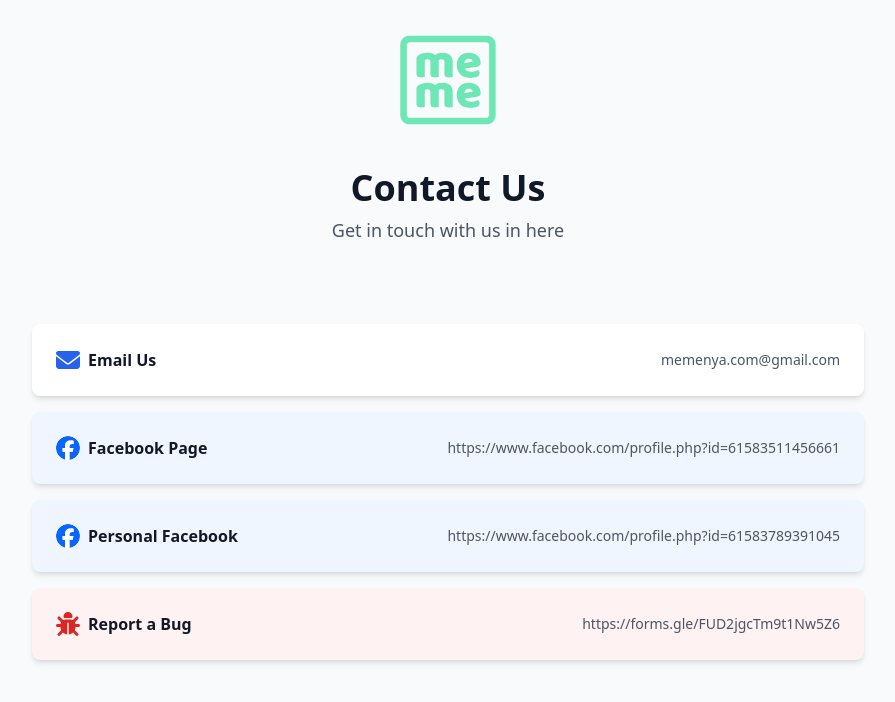
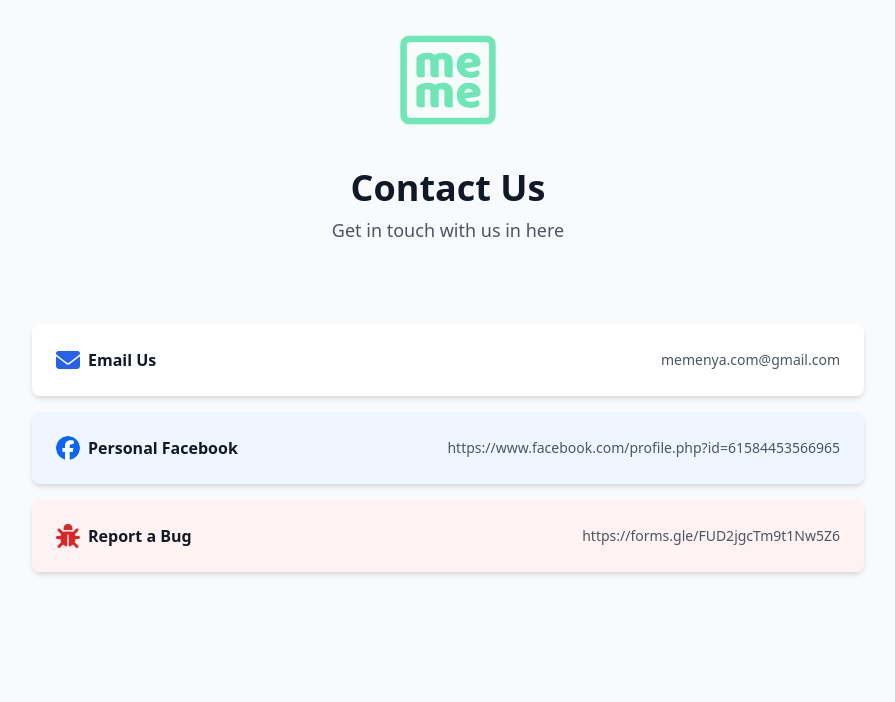
Before and after one commit to hoangnam312/MEME_CLIENT, a React (Vite) app: page /contact-us in a window 1280 px wide. Shown: the top 702 px of the page, without its empty margins (192-1087 px from the left). Built offline with nearby package versions, Linux system fonts and the light colour scheme; no server answers; what prettier-plugin-tailwindcss would draw is missing.

Commit message:
fix(ContactUs): update Facebook personal link and comment out deprecated page link

```diff
--- a/src/containers/ContactUs/ContactUs.tsx
+++ b/src/containers/ContactUs/ContactUs.tsx
@@ -24,20 +24,20 @@ const ContactUs: React.FC = () => {
 			iconColor: 'text-blue-600 dark:text-blue-400',
 			hoverColor: 'hover:bg-gray-50 dark:hover:bg-white/20',
 		},
-		{
-			icon: <FacebookIcon />,
-			label: t('contactUs.facebookPage'),
-			value: 'https://www.facebook.com/profile.php?id=61583511456661',
-			link: 'https://www.facebook.com/profile.php?id=61583511456661',
-			bgColor: 'bg-blue-50 dark:bg-blue-900/20',
-			iconColor: 'text-blue-600 dark:text-blue-400',
-			hoverColor: 'hover:bg-blue-100 dark:hover:bg-blue-900/30',
-		},
+		// {
+		// 	icon: <FacebookIcon />,
+		// 	label: t('contactUs.facebookPage'),
+		// 	value: 'https://www.facebook.com/profile.php?id=61583511456661',
+		// 	link: 'https://www.facebook.com/profile.php?id=61583511456661',
+		// 	bgColor: 'bg-blue-50 dark:bg-blue-900/20',
+		// 	iconColor: 'text-blue-600 dark:text-blue-400',
+		// 	hoverColor: 'hover:bg-blue-100 dark:hover:bg-blue-900/30',
+		// },
 		{
 			icon: <FacebookIcon />,
 			label: t('contactUs.facebookPersonal'),
-			value: 'https://www.facebook.com/profile.php?id=61583789391045',
-			link: 'https://www.facebook.com/profile.php?id=61583789391045',
+			value: 'https://www.facebook.com/profile.php?id=61584453566965',
+			link: 'https://www.facebook.com/profile.php?id=61584453566965',
 			bgColor: 'bg-blue-50 dark:bg-blue-900/20',
 			iconColor: 'text-blue-600 dark:text-blue-400',
 			hoverColor: 'hover:bg-blue-100 dark:hover:bg-blue-900/30',
```
